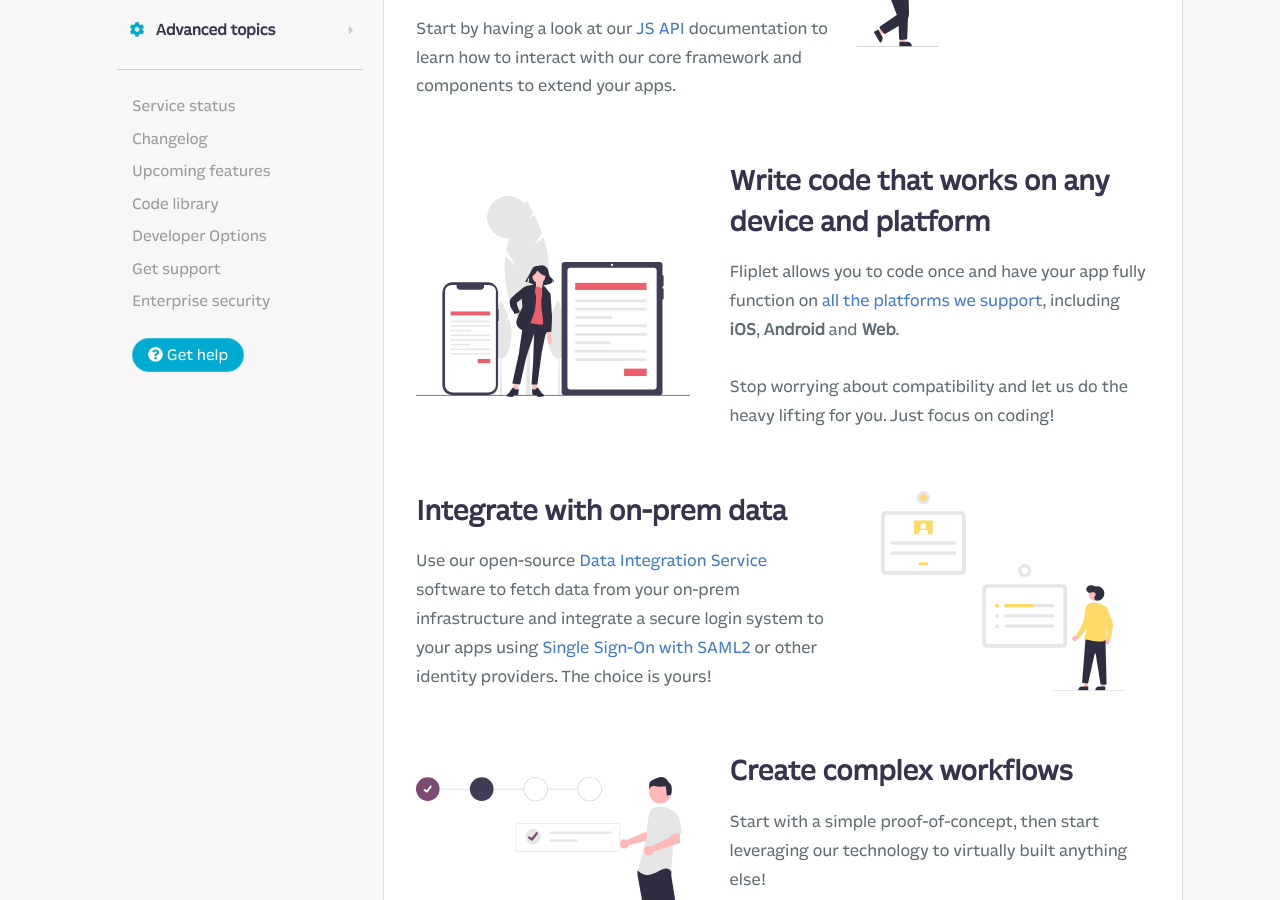
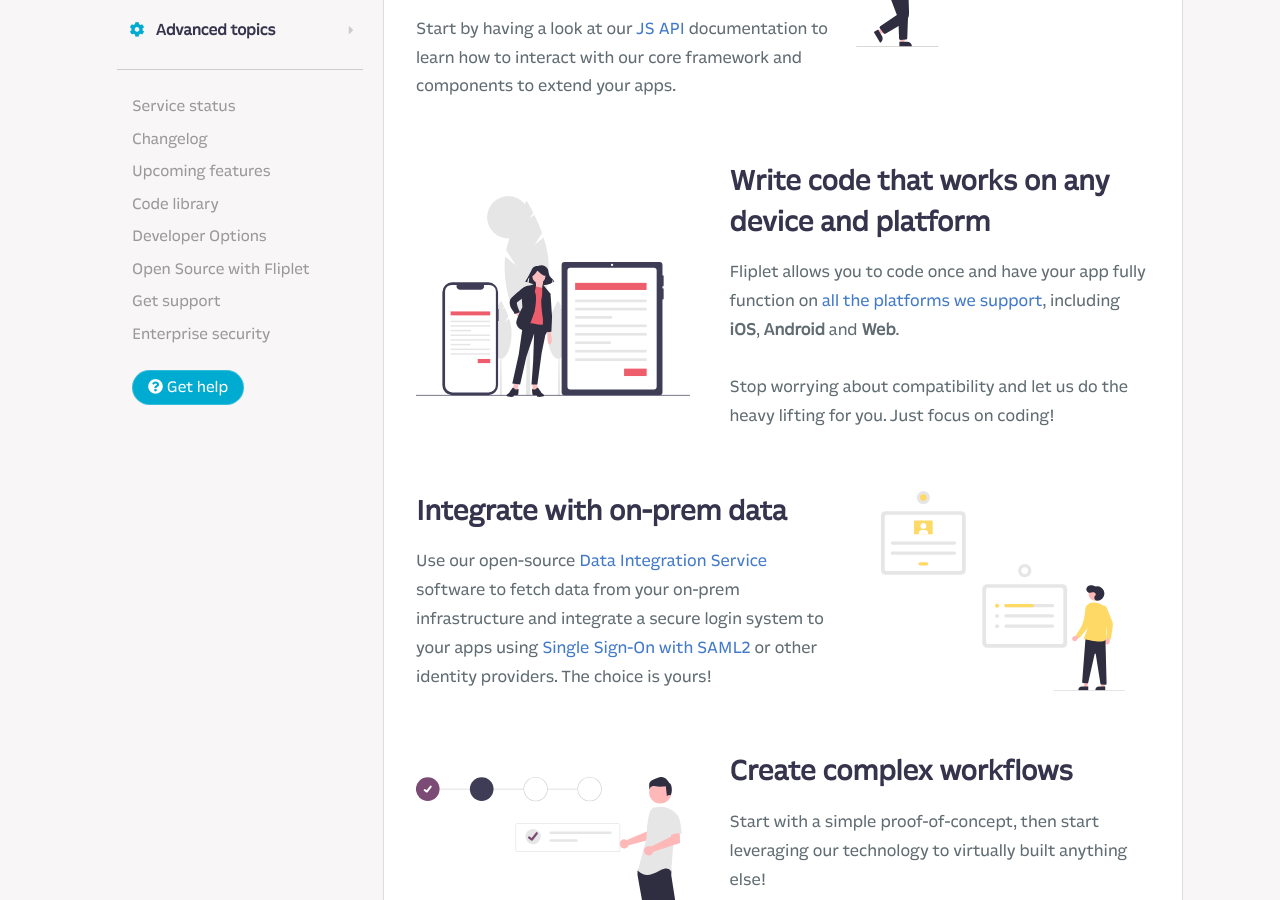
Before and after one commit to Fliplet/fliplet-cli, a Jekyll site: the page built from docs/README.md, in a window 1280 px wide and 900 px high, scrolled down 427 px. Built offline with Jekyll 4.4.1, drawn with Linux system fonts in a browser that asks for light colours; nearby versions of some CDN libraries; our own code applies the rules of GitHub Pages for plain Markdown files; library files that are not in the unit come from our copies; comment, search, counter and statistics services are not loaded; a style sheet for code colours, icons or effects is not loaded.

Commit message:
Adds sidebar link

```diff
--- a/docs/_layouts/default.html
+++ b/docs/_layouts/default.html
@@ -297,6 +297,7 @@
             <a href="/Upcoming.html">Upcoming features</a>
             <a href="https://help.fliplet.com/code-library/">Code library</a>
             <a href="https://help.fliplet.com/how-to-use-the-developer-options/">Developer Options</a>
+            <a href="/open-source.html">Open Source with Fliplet</a>
             <a href="https://help.fliplet.com">Get support</a>
             <a href="https://fliplet.com/security/">Enterprise security</a>
             <a class="btn" href="https://fliplet.com/contact/"><i class="fas fa-question-circle"></i> Get help</a>
```
